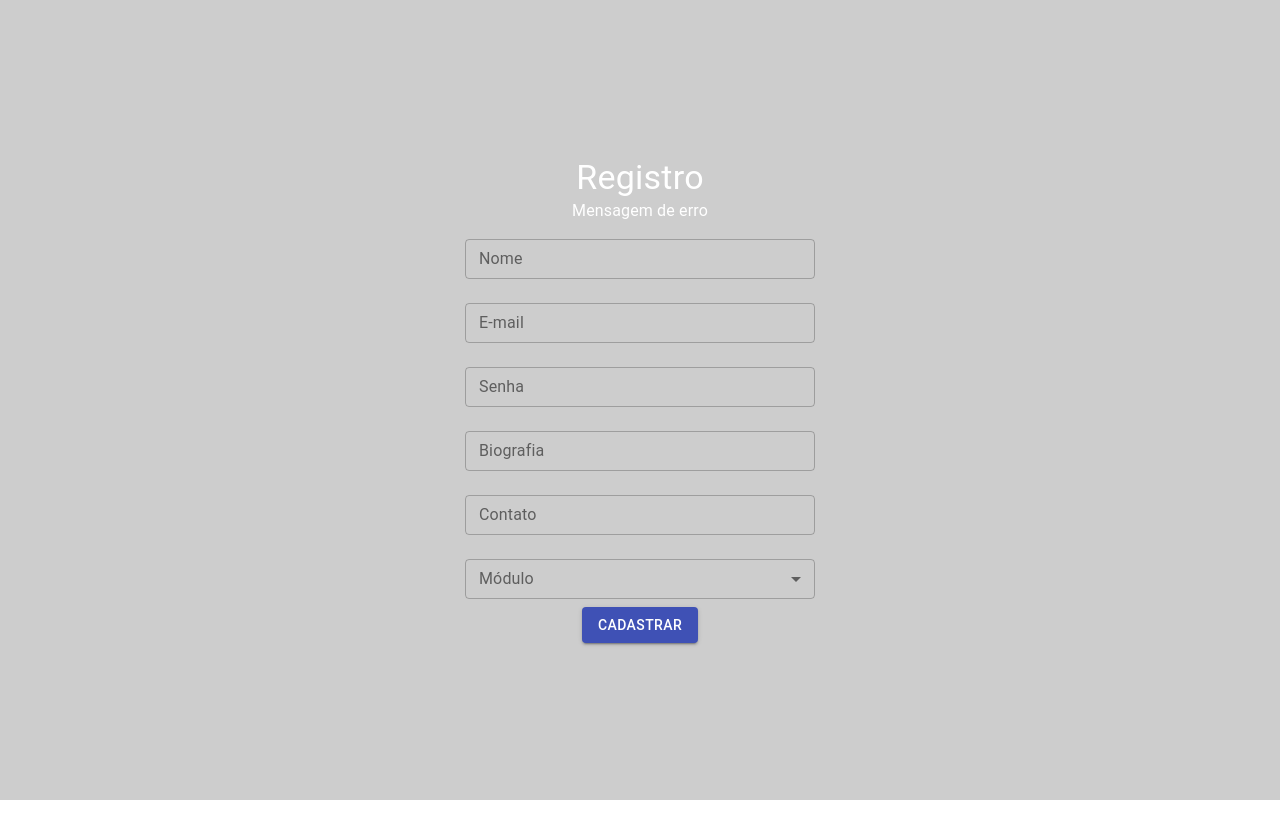
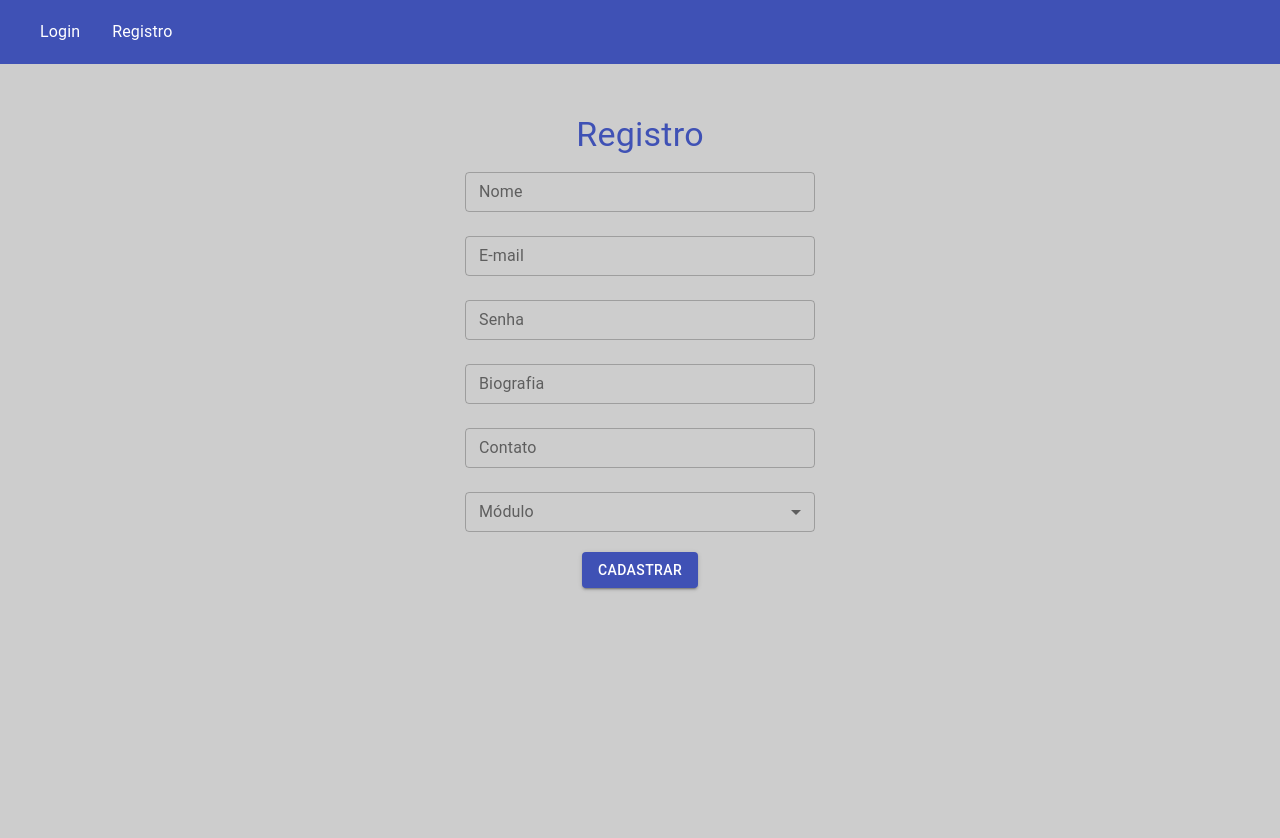
Before and after one commit to ximitti/kenzie-hub, a React (Create React App) app: page /signup in a window 1280 px wide. Shown: the top 838 px of the page. Before the commit the page ends 800 px from the top, so only its background shows below. Built offline with nearby package versions, Linux system fonts and the light colour scheme.

Commit message:
feat: adicionado menu, rotas e telas
Adicionado menu com as rotas, telas de login e
registro, além de controle com token

```diff
--- a/src/App.css
+++ b/src/App.css
@@ -19,7 +19,7 @@
   display: flex;
   flex-direction: column;
   align-items: center;
-  justify-content: center;
+  padding: 50px;
   font-size: calc(10px + 2vmin);
   color: white;
 }
--- a/src/App.js
+++ b/src/App.js
@@ -1,13 +1,17 @@
 import "./App.css";
-import { Switch, Route } from "react-router-dom";
+import { useState } from "react";
+import Menu from "./components/Menu";
+import Routes from "./routes";
+//-----------------------------------------------
+const App = () => {
+  const [isAuth, setIsAuth] = useState(false);
 
-import Routes from "./routes";
-
-const App = () => {
   return (
     <div className="App">
+      <Menu isAuth={isAuth} setIsAuth={setIsAuth} />
+
       <header className="App-header">
-        <Routes />
+        <Routes setIsAuth={setIsAuth} />
       </header>
     </div>
   );
--- a/src/components/FormLogin/index.js
+++ b/src/components/FormLogin/index.js
@@ -16,12 +16,15 @@ import {
 const errorRequired = "Campo obrigatório";
 const schema = yup.object().shape({
   email: yup.string().email().required(errorRequired),
-  password: yup.string().required(errorRequired),
+  password: yup
+    .string()
+    .min(6, "Mínimo de 6 caracteres")
+    .required(errorRequired),
 });
 
 const FormLogin = (props) => {
   const [errorLogin, setErrorLogin] = useState({});
-  const { history } = useHistory();
+  const history = useHistory();
   const { register, handleSubmit, errors, reset } = useForm({
     resolver: yupResolver(schema),
   });
@@ -29,11 +32,11 @@ const FormLogin = (props) => {
   const onLogin = (data) => {
     API.post("/sessions", data)
       .then((response) => {
-        sessionStorage.clear();
-        sessionStorage.setItem("token", JSON.stringify(response.data.token));
+        localStorage.clear();
+        localStorage.setItem("token", JSON.stringify(response.data.token));
         errorLogin.isAxiosError && setErrorLogin({});
         reset();
-        history.push("/signup");
+        history.push("/home");
       })
       .catch((err) => {
         setErrorLogin(err);
@@ -43,11 +46,13 @@ const FormLogin = (props) => {
   return (
     <Container>
       <Box>
-        <Typography variant="h4">Login</Typography>
+        <Typography variant="h4" color="primary">
+          Login
+        </Typography>
       </Box>
       <Box>
         {errorLogin.isAxiosError && (
-          <Typography>E-mail ou senha incorretos</Typography>
+          <Typography color="error">E-mail ou senha incorretos</Typography>
         )}
       </Box>
       <form onSubmit={handleSubmit(onLogin)}>
@@ -77,7 +82,7 @@ const FormLogin = (props) => {
             helperText={errors.password?.message}
           />
         </Box>
-        <Box>
+        <Box m={1.5}>
           <Button variant="contained" color="primary" type="submit">
             Login
           </Button>
--- a/src/components/FormSignup/helper.js
+++ b/src/components/FormSignup/helper.js
@@ -1,7 +1,13 @@
 export const ModulesText = [
-  "",
-  "Primeiro módulo (Introdução ao Frontend)",
-  "Segundo módulo (Frontend Avançado)",
-  "Terceiro módulo (Introdução ao Backend)",
-  "Quarto módulo (Backend Avançado)",
+  ["", "Vazio"],
+  [
+    "Primeiro módulo (Introdução ao Frontend)",
+    "Primeiro módulo (Introdução ao Frontend)",
+  ],
+  ["Segundo módulo (Frontend Avançado)", "Segundo módulo (Frontend Avançado)"],
+  [
+    "Terceiro módulo (Introdução ao Backend)",
+    "Terceiro módulo (Introdução ao Backend)",
+  ],
+  ["Quarto módulo (Backend Avançado)", "Quarto módulo (Backend Avançado)"],
 ];
--- a/src/components/FormSignup/index.js
+++ b/src/components/FormSignup/index.js
@@ -1,6 +1,6 @@
 import { useState } from "react";
 import { useHistory } from "react-router-dom";
-import { useForm } from "react-hook-form";
+import { useForm, Controller } from "react-hook-form";
 import { yupResolver } from "@hookform/resolvers/yup";
 import * as yup from "yup";
 import API from "../../services";
@@ -23,7 +23,10 @@ import {
 const errorRequired = "Campo obrigatório";
 const schema = yup.object().shape({
   email: yup.string().required(errorRequired),
-  password: yup.string().required(errorRequired),
+  password: yup
+    .string()
+    .min(6, "Senha deve ter 6 dígitos, no mínimo")
+    .required(errorRequired),
   name: yup.string().required(errorRequired),
   bio: yup.string().required(errorRequired),
   contact: yup.string().required(errorRequired),
@@ -34,25 +37,52 @@ const useStyles = makeStyles((theme) => ({
   formControl: {
     minWidth: 350,
   },
+  colorPrimary: {
+    color: "yellow",
+  },
+  textPrimary: {
+    backgroundColor: "yellow",
+  },
 }));
 
+//--------------------------------------------------------
 const FormSignup = () => {
+  const [errorSignup, setErrorSignup] = useState({});
   const classes = useStyles();
-  const { register, handleSubmit } = useForm({
+  const history = useHistory();
+  const { register, handleSubmit, control, errors, reset } = useForm({
     resolver: yupResolver(schema),
   });
 
   const onSignup = (data) => {
-    console.log("submit funcionando: ", data);
+    API.post("/users", data)
+      .then((response) => {
+        reset();
+        history.push("/");
+      })
+      .catch((err) => {
+        setErrorSignup(err);
+      });
   };
 
+  //------------------------------------------------------
   return (
     <Container>
       <Box>
-        <Typography variant="h4">Registro</Typography>
+        <Typography
+          /* className={classes.colorPrimary} */
+          variant="h4"
+          color="primary"
+        >
+          Registro
+        </Typography>
       </Box>
       <Box>
-        <Typography>Mensagem de erro</Typography>
+        {errorSignup.response?.data && (
+          <Typography color="error">
+            {errorSignup.response?.data.message}
+          </Typography>
+        )}
       </Box>
       <Box>
         <form onSubmit={handleSubmit(onSignup)}>
@@ -64,6 +94,8 @@ const FormSignup = () => {
                 variant="outlined"
                 size="small"
                 inputRef={register}
+                error={!!errors.name}
+                helperText={errors.name?.message}
               />
             </FormControl>
           </Box>
@@ -76,6 +108,8 @@ const FormSignup = () => {
                 variant="outlined"
                 size="small"
                 inputRef={register}
+                error={!!errors.email}
+                helperText={errors.email?.message}
               />
             </FormControl>
           </Box>
@@ -88,6 +122,8 @@ const FormSignup = () => {
                 variant="outlined"
                 size="small"
                 inputRef={register}
+                error={!!errors.password}
+                helperText={errors.password?.message}
               />
             </FormControl>
           </Box>
@@ -100,6 +136,8 @@ const FormSignup = () => {
                 variant="outlined"
                 size="small"
                 inputRef={register}
+                error={!!errors.bio}
+                helperText={errors.bio?.message}
               />
             </FormControl>
           </Box>
@@ -111,40 +149,36 @@ const FormSignup = () => {
                 variant="outlined"
                 size="small"
                 inputRef={register}
+                error={!!errors.contact}
+                helperText={errors.contact?.message}
               />
             </FormControl>
           </Box>
           <Box>
-            <FormControl className={classes.formControl} margin="normal">
-              <TextField
-                select
-                id="course_module"
+            <FormControl
+              className={classes.formControl}
               variant="outlined"
-                label="Módulo"
+              margin="normal"
               size="small"
-                value={register.value}
-                inputProps={{
-                  inputRef: (ref) => {
-                    if (!ref) {
-                      return;
-                    }
-                    console.log("Entrando na registro do módulo: ", ref);
-                    register({
-                      name: "course_module",
-                      value: ref.value,
-                    });
-                  },
-                }}
+              error={!!errors.course_module}
             >
+              <InputLabel id="modulo-label">Módulo</InputLabel>
+              <Controller
+                name="course_module"
+                control={control}
+                as={
+                  <Select labelId="modulo-label" id="modulo" label="Módulo">
                     {ModulesText.map((module, index) => (
-                  <MenuItem key={index} value={module}>
-                    {module}
+                      <MenuItem key={index} value={module[0]}>
+                        {module[1]}
                       </MenuItem>
                     ))}
-              </TextField>
+                  </Select>
+                }
+              />
             </FormControl>
           </Box>
-          <Box>
+          <Box m={1.5}>
             <Button variant="contained" color="primary" type="submit">
               Cadastrar
             </Button>
--- /dev/null
+++ b/src/components/Menu/index.js
@@ -0,0 +1,37 @@
+import { AppBar, Toolbar, MenuItem } from "@material-ui/core/";
+
+import { useHistory } from "react-router-dom";
+
+const Menu = ({ isAuth, setIsAuth }) => {
+  const history = useHistory();
+
+  const sendTo = (path) => {
+    history.push(path);
+  };
+
+  const handleCloseApplication = () => {
+    localStorage.clear();
+    setIsAuth(false);
+    sendTo("/");
+  };
+
+  return (
+    <AppBar position="static">
+      <Toolbar>
+        {isAuth ? (
+          <>
+            <MenuItem onClick={() => sendTo("/home")}>Home</MenuItem>
+            <MenuItem onClick={handleCloseApplication}>Sair</MenuItem>
+          </>
+        ) : (
+          <>
+            <MenuItem onClick={() => sendTo("/")}>Login</MenuItem>
+            <MenuItem onClick={() => sendTo("/signup")}>Registro</MenuItem>
+          </>
+        )}
+      </Toolbar>
+    </AppBar>
+  );
+};
+
+export default Menu;
--- /dev/null
+++ b/src/components/Profile/index.js
@@ -0,0 +1,71 @@
+import { Box, Container, Typography, Button } from "@material-ui/core";
+const Profile = ({ user }) => {
+  return (
+    <Container>
+      <Box m={3} mx="auto" width={1 / 2} textAlign="left">
+        <Box>
+          <Typography variant="h5" color="primary">
+            Perfil
+          </Typography>
+        </Box>
+        <Box bgcolor="grey.200" p={1.5} boxShadow={1}>
+          <Box>
+            <Typography variant="subtitle2" color="primary">
+              Nome
+            </Typography>
+            <Typography variant="body2" color="textPrimary">
+              {user.name}
+            </Typography>
+          </Box>
+          <Box my={0.9}>
+            <Typography variant="subtitle2" color="primary">
+              Módulo atual
+            </Typography>
+            <Typography variant="body2" color="textPrimary">
+              {user.course_module}
+            </Typography>
+          </Box>
+          <Box>
+            <Typography variant="subtitle2" color="primary">
+              Contato
+            </Typography>
+            <Typography variant="body2" color="textPrimary">
+              {user.contact}
+            </Typography>
+          </Box>
+        </Box>
+      </Box>
+      <Box m={3} mx="auto" width={1 / 2} textAlign="left">
+        <Box>
+          <Typography variant="h5" color="primary">
+            Sobre
+          </Typography>
+        </Box>
+        <Box bgcolor="grey.200" p={1.5} boxShadow={1}>
+          <Typography color="textPrimary">{user.bio}</Typography>
+        </Box>
+      </Box>
+      <Box m={3} mx="auto" width={1 / 2} textAlign="left">
+        <Box>
+          <Typography variant="h5" color="primary">
+            Tecnologias
+          </Typography>
+        </Box>
+        <Box bgcolor="grey.200" p={1.5} boxShadow={1}>
+          {user.techs?.map((tech, index) => (
+            <Box key={index} display="flex" justifyContent="space-around">
+              <Typography align="left" color="textPrimary" display="block">
+                {tech.title}
+              </Typography>
+              <Typography color="textPrimary" display="block">
+                {tech.status}
+              </Typography>
+            </Box>
+          ))}
+        </Box>
+      </Box>
+    </Container>
+  );
+};
+
+export default Profile;
--- a/src/pages/Home/index.js
+++ b/src/pages/Home/index.js
@@ -1,5 +1,40 @@
-const Home = () => {
-  return <div>Home</div>;
+import { useState, useEffect } from "react";
+import API from "../../services";
+import { useHistory } from "react-router-dom";
+import Profile from "../../components/Profile";
+//----------------------------------------------
+const Home = ({ setIsAuth }) => {
+  const history = useHistory();
+  const [user, setUser] = useState({});
+  const [token, setToken] = useState(() => {
+    const localToken = localStorage.getItem("token") || "";
+    if (!localToken) {
+      return;
+    }
+    setIsAuth(true);
+    return JSON.parse(localToken);
+  });
+
+  useEffect(() => {
+    if (token) {
+      API.get("/profile", {
+        headers: { Authorization: `Bearer ${token}` },
+      })
+        .then((response) => {
+          console.log(response);
+          setUser(response.data);
+        })
+        .catch((e) => console.log(e));
+    }
+    // eslint-disable-next-line
+  }, []);
+
+  if (!token) {
+    console.log(token);
+    history.push("/signup");
+  }
+
+  return <Profile user={user} />;
 };
 
 export default Home;
--- a/src/routes/index.js
+++ b/src/routes/index.js
@@ -1,8 +1,9 @@
 import { Switch, Route } from "react-router-dom";
 import Login from "../pages/Login";
 import Signup from "../pages/Signup";
+import Home from "../pages/Home";
 
-const Routes = () => {
+const Routes = ({ setIsAuth }) => {
   return (
     <Switch>
       <Route exact path="/">
@@ -11,7 +12,9 @@ const Routes = () => {
       <Route exact path="/signup">
         <Signup />
       </Route>
-      <Route path="/home"></Route>
+      <Route path="/home">
+        <Home setIsAuth={setIsAuth} />
+      </Route>
     </Switch>
   );
 };
```
Lines whose indentation alone changed are shown as unchanged.
